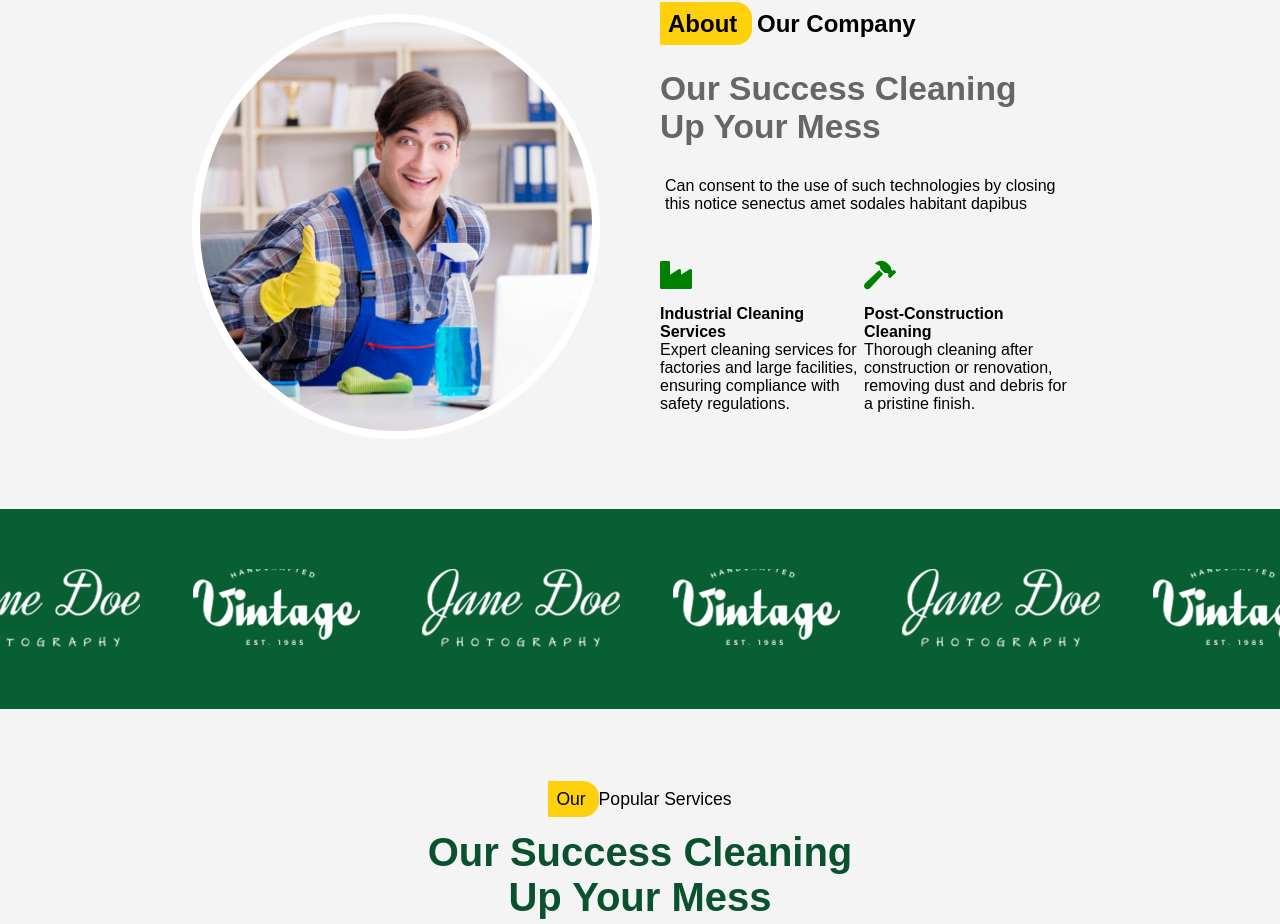
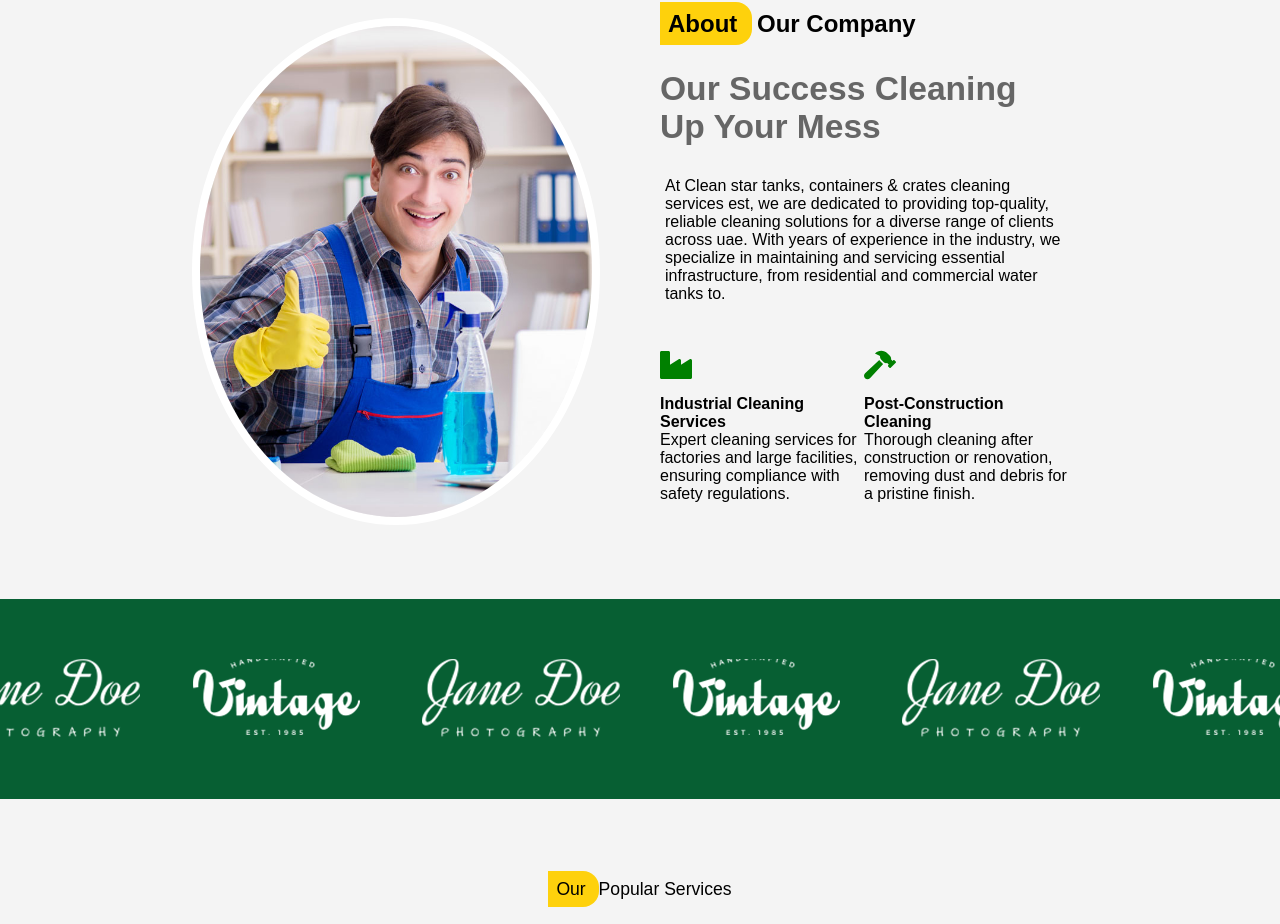
Before and after one commit to prabhaweb3/cleanstar, a Next.js app: page / in a window 1280 px wide. Shown: the part 1053-1977 px from the top of the page. Built offline with nearby package versions, Linux system fonts and the light colour scheme.

Commit message:
About content added

```diff
--- a/src/About/About.jsx
+++ b/src/About/About.jsx
@@ -34,7 +34,7 @@ const About= () => {
           <div className="section-title"><span>About </span> our Company</div>
           <div className="title">Our Success <br /> Cleaning Up your Mess</div>
             <p className="about-description">
-              Can consent to the use of such technologies by closing this notice senectus amet sodales habitant dapibus.
+            At Clean star tanks, containers & crates cleaning services est, we are dedicated to providing top-quality, reliable cleaning solutions for a diverse range of clients across uae. With years of experience in the industry, we specialize in maintaining and servicing essential infrastructure, from residential and commercial water tanks to.
             </p>
           </div>
           <div className="about-services">
--- a/src/Home/Home.jsx
+++ b/src/Home/Home.jsx
@@ -171,8 +171,7 @@ const pricingData = [
             </div>
             <div className="about-subtitle">Our Success Cleaning<br /> Up Your Mess</div>
             <div className="about-description">
-              Can consent to the use of such technologies by closing this notice senectus amet sodales habitant dapibus
-            </div>
+            At Clean star tanks, containers & crates cleaning services est, we are dedicated to providing top-quality, reliable cleaning solutions for a diverse range of clients across uae. With years of experience in the industry, we specialize in maintaining and servicing essential infrastructure, from residential and commercial water tanks to.</div>
             <div className="service-outer">
             {servicesData.slice(0, 2).map((service, index) => (
               <div className="service" key={index}>
```
